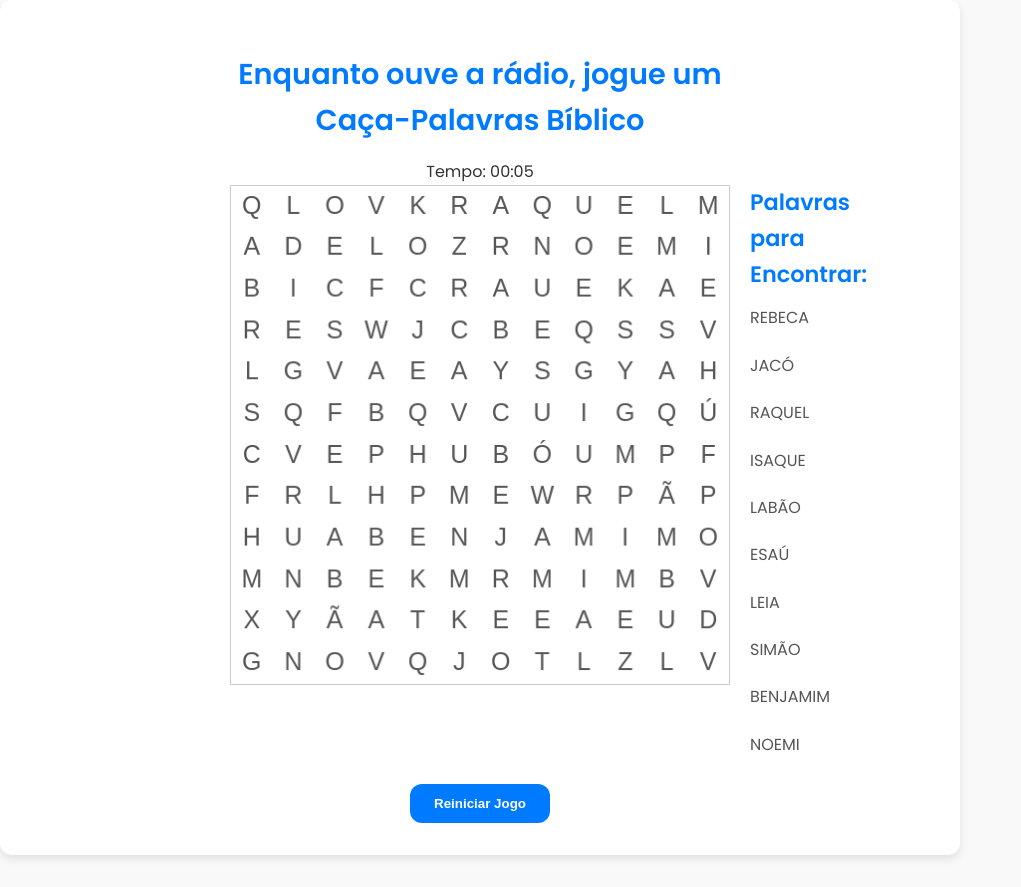
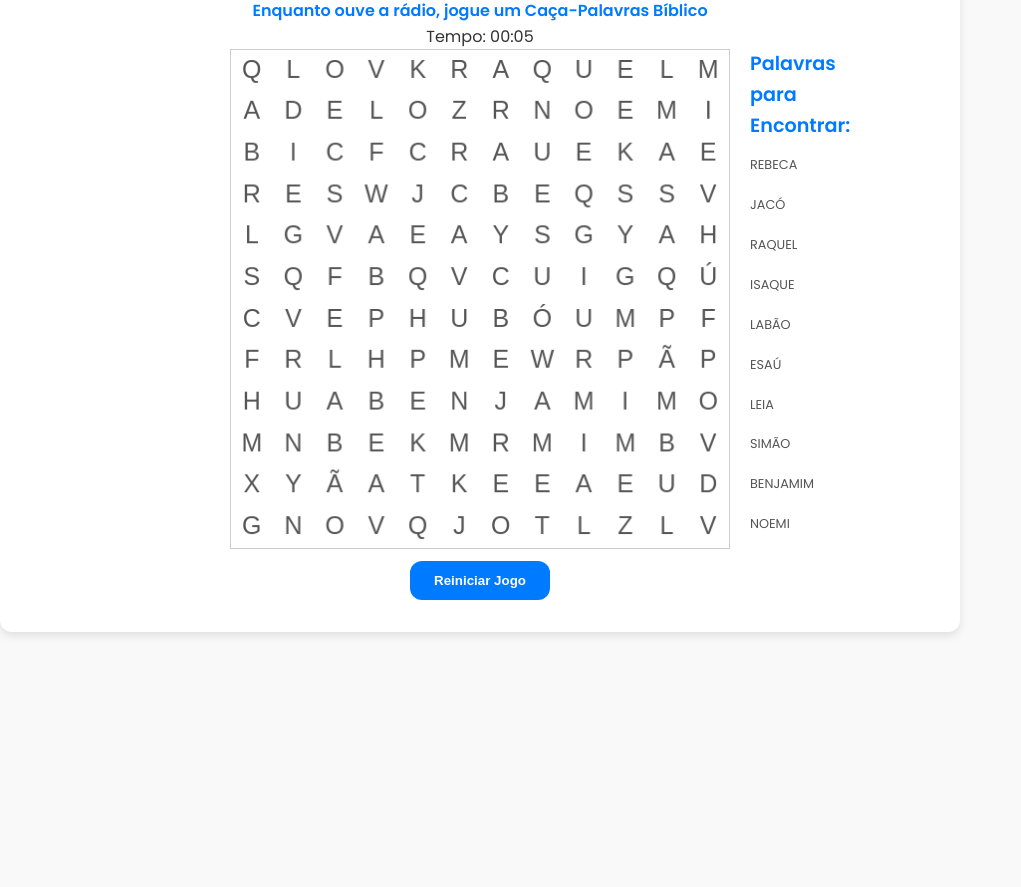
Before and after one commit to radioaviva/palavras, a plain HTML site: page index.html in a window 1280 px wide. Shown: the whole page, without its empty margins (0-1021 px from the left). After the commit the page ends 800 px from the top, so only its background shows below. Drawn offline with Linux system fonts and the light colour scheme.

Commit message:
Update wordsearch.css

```diff
--- a/wordsearch.css
+++ b/wordsearch.css
@@ -23,12 +23,13 @@
     box-shadow: var(--shadow-base);
     margin-bottom: 2rem; /* Mantém o espaçamento com a próxima seção */
     text-align: center; /* Centraliza o título do jogo */
+    margin-top: -2.8rem;
 }
 
 .game-section-wrapper h1 { /* Para estilizar o H1 do jogo especificamente */
     color: var(--cor-secundaria); /* Usa a cor de destaque do seu tema principal */
-    font-size: 1.8rem; /* Tamanho para o título do jogo */
-    margin-bottom: 1rem;
+    font-size: 1rem; /* Tamanho para o título do jogo */
+    margin-bottom: 0rem;
 }
 
 
@@ -47,11 +48,7 @@
 
 
 /* Ajustes para o grid do caça-palavras */
-#wordSearchCanvas { /* Use o ID do seu canvas no HTML */
-    /* Remove o min-width e o width para que ele se adapte ao pai */
-    /* min-width: calc(10 * var(--grid-cell-size-mobile)); */
-    /* width: 100%; */
-    /* height: auto; */ /* Para manter a proporção */
+#wordSearchCanvas {
     max-width: 100%; /* Garante que o canvas não exceda o pai */
     height: auto; /* Mantém a proporção */
     border: 1px solid #ccc; /* Adiciona uma borda para visualização */
@@ -175,18 +172,18 @@
     }
 
     .word-list-container-wordsearch h2 {
-        font-size: 1.4em;
+        font-size: 1.2rem;
         margin-top: 0;
     }
 
     #word-list {
         flex-direction: column; /* Palavras em coluna para desktop */
         align-items: flex-start; /* Alinha à esquerda */
-        gap: 5px; /* Espaçamento menor para coluna */
+        gap: 2px; /* Espaçamento menor para coluna */
     }
 
     #word-list li {
-        font-size: 1em;
+        font-size: 0.8em;
         padding: 2px 0; /* Remove padding lateral quando em coluna */
         background-color: transparent; /* Remove fundo para ficar mais limpo */
     }
```
